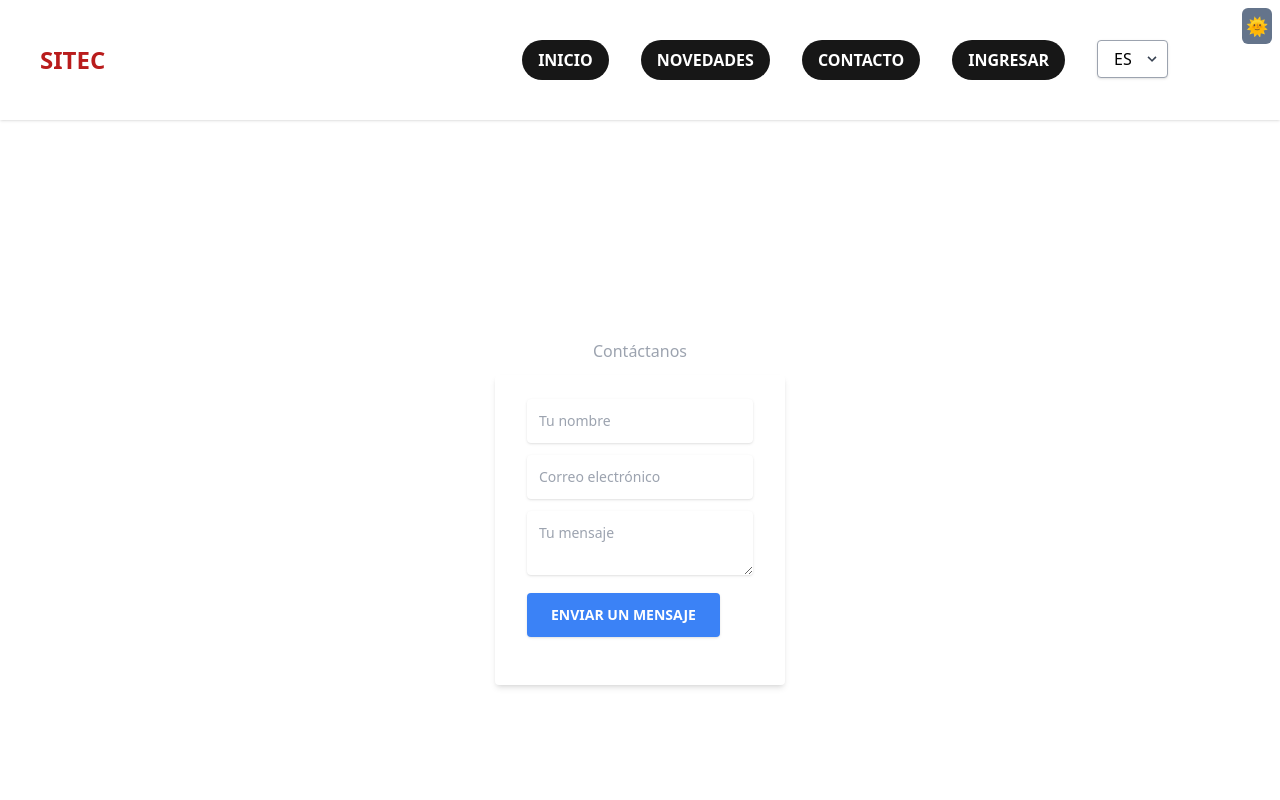
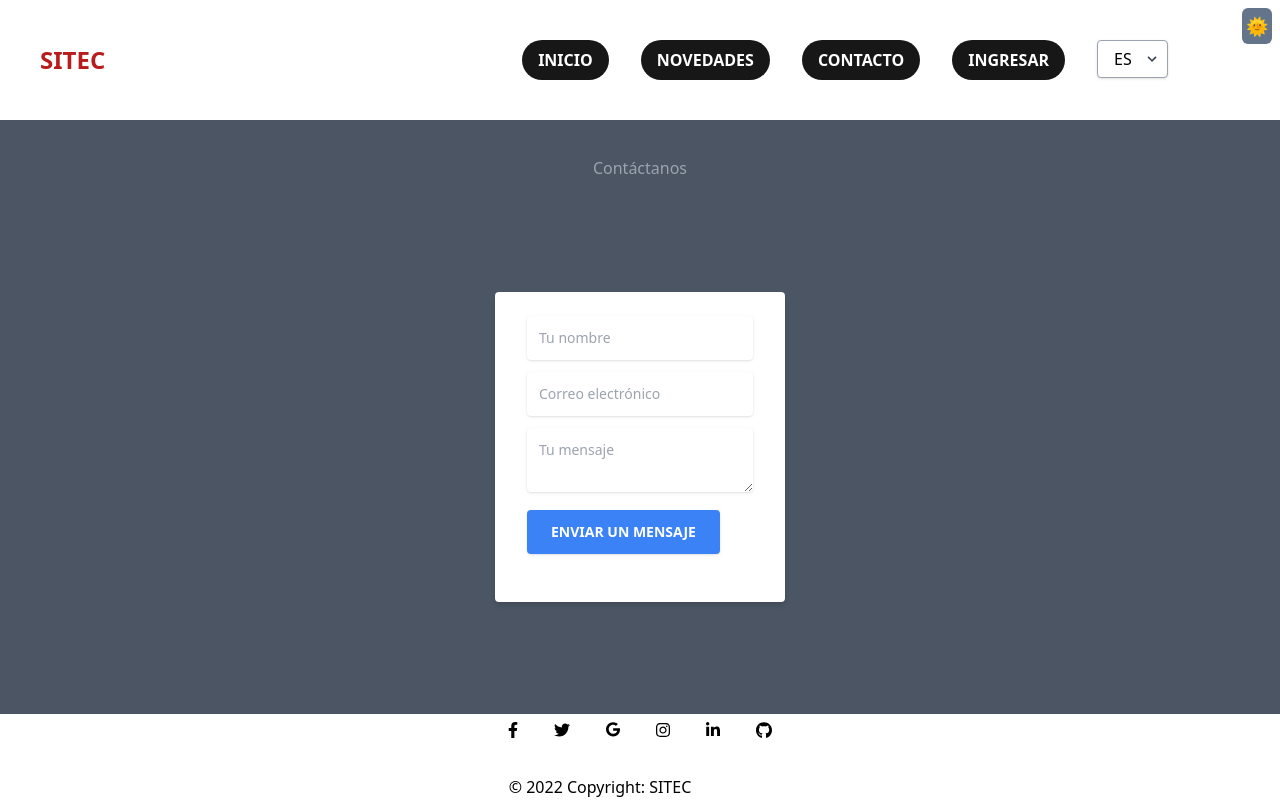
Before and after one commit to Agustindardanelli-stack/EFI-programacion, a React (Create React App) app: page /Contacto in a window 1280 px wide. Shown: the top 800 px of the page. Built offline with nearby package versions, Linux system fonts and the light colour scheme.

Commit message:
Contact y Login fix

```diff
--- a/src/components/Contact.js
+++ b/src/components/Contact.js
@@ -1,75 +1,54 @@
-import React, { useState } from "react";
+import React from 'react'
 import { useContext } from 'react'
 import { LanguageContext } from '../context/Context'
 import { langtranslate } from '../locales/chooseLang'
 
-const FORM_ENDPOINT = "";
 const ContactForm = () => {
-  const { language } = useContext(LanguageContext);
-  const textsLanguage = langtranslate(language,'contact')
-  const [submitted, setSubmitted] = useState(false);
-  const handleSubmit = () => {
-    setTimeout(() => {
-      setSubmitted(true);
-    }, 100);
-  };
-  if (submitted) {
-    return (
-      <>
-        <div className="text-2xl">Thank you!</div>
-        <div className="text-md">We'll be in touch soon.</div>
-      </>
-    );
-  }
+  const { language } = useContext(LanguageContext)
+  const textsLanguage = langtranslate(language, 'contact')
+
   return (
-    <div
-      className="h-screen flex flex-col
-      items-center justify-center"
-    >
-      <div className="mb-3 pt-0">
-        <h3 className="text-center text-gray-400 text-s">{textsLanguage.text}</h3>
+    <div className='flex flex-col items-center justify-center h-auto  bg-gray-600'>
+      <div className=' pt-0'>
+        <h3 className='text-center text-gray-400 text-s mt-9'>{textsLanguage.text}</h3>
       </div>
-      <form
-        className="bg-white shadow-md rounded px-8 pt-6 pb-8 mb-4"
-        action={FORM_ENDPOINT}
-        onSubmit={handleSubmit}
-      >
-        <div className="mb-3 pt-0">
+      <form className='bg-white shadow-md rounded px-8 pt-6 pb-8 mb-28 mt-28'>
+        <div className='mb-3 pt-0'>
           <input
-            type="text"
+            type='text'
             placeholder={textsLanguage.name}
-            name="name"
-            className="px-3 py-3 placeholder-gray-400 text-gray-600 relative bg-white bg-white rounded text-sm border-0 shadow outline-none focus:outline-none focus:ring w-full"
+            name='name'
+            className='px-3 py-3 placeholder-gray-400 text-gray-600 relative bg-white bg-white rounded text-sm border-0 shadow outline-none focus:outline-none focus:ring w-full'
             required
           />
         </div>
-        <div className="mb-3 pt-0">
+        <div className='mb-3 pt-0'>
           <input
-            type="email"
+            type='email'
             placeholder={textsLanguage.email}
-            name="email"
-            className="px-3 py-3 placeholder-gray-400 text-gray-600 relative bg-white bg-white rounded text-sm border-0 shadow outline-none focus:outline-none focus:ring w-full"
+            name='email'
+            className='px-3 py-3 placeholder-gray-400 text-gray-600 relative bg-white bg-white rounded text-sm border-0 shadow outline-none focus:outline-none focus:ring w-full'
             required
           />
         </div>
-        <div className="mb-3 pt-0">
+        <div className='mb-3 pt-0'>
           <textarea
             placeholder={textsLanguage.message}
-            name="message"
-            className="px-3 py-3 placeholder-gray-400 text-gray-600 relative bg-white bg-white rounded text-sm border-0 shadow outline-none focus:outline-none focus:ring w-full"
+            name='message'
+            className='px-3 py-3 placeholder-gray-400 text-gray-600 relative bg-white bg-white rounded text-sm border-0 shadow outline-none focus:outline-none focus:ring w-full'
             required
           />
         </div>
-        <div className="mb-3 pt-0">
+        <div className='mb-3 pt-0'>
           <button
-            className="bg-blue-500 text-white active:bg-blue-600 font-bold uppercase text-sm px-6 py-3 rounded shadow hover:shadow-lg outline-none focus:outline-none mr-1 mb-1 ease-linear transition-all duration-150"
-            type="submit"
+            className='bg-blue-500 text-white active:bg-blue-600 font-bold uppercase text-sm px-6 py-3 rounded shadow hover:shadow-lg outline-none focus:outline-none mr-1 mb-1 ease-linear transition-all duration-150'
+            type='submit'
           >
             {textsLanguage.submit}
           </button>
         </div>
       </form>
     </div>
-  );
-};
-export default ContactForm;
+  )
+}
+export default ContactForm
--- a/src/components/Login.js
+++ b/src/components/Login.js
@@ -21,12 +21,12 @@ export default function Login({ onSubmit }) {
       // setSubmitting(false)
     }, 3000)
   }
-  const { language } = useContext(LanguageContext);
-  const textsLanguage = langtranslate(language,'Login')
+  const { language } = useContext(LanguageContext)
+  const textsLanguage = langtranslate(language, 'Login')
   return (
     <section>
       <div className='w-[500px] mx-auto pt-28 pb-32'>
-      <div className='w-full p-6 m-auto bg-white shadow-xl shadow-rose-600/40 ring ring-2 ring-red-600 lg:max-w-xl'>
+        <div className='w-full p-6 m-auto bg-white shadow-xl shadow-rose-600/40 ring ring-2 mb-2 mt-2 ring-red-600 lg:max-w-xl'>
           <h1 className='text-3xl font-semibold text-center text-red-600  uppercase decoration-wavy'>
             {textsLanguage.text}
           </h1>
```
Lines whose indentation alone changed are shown as unchanged.
